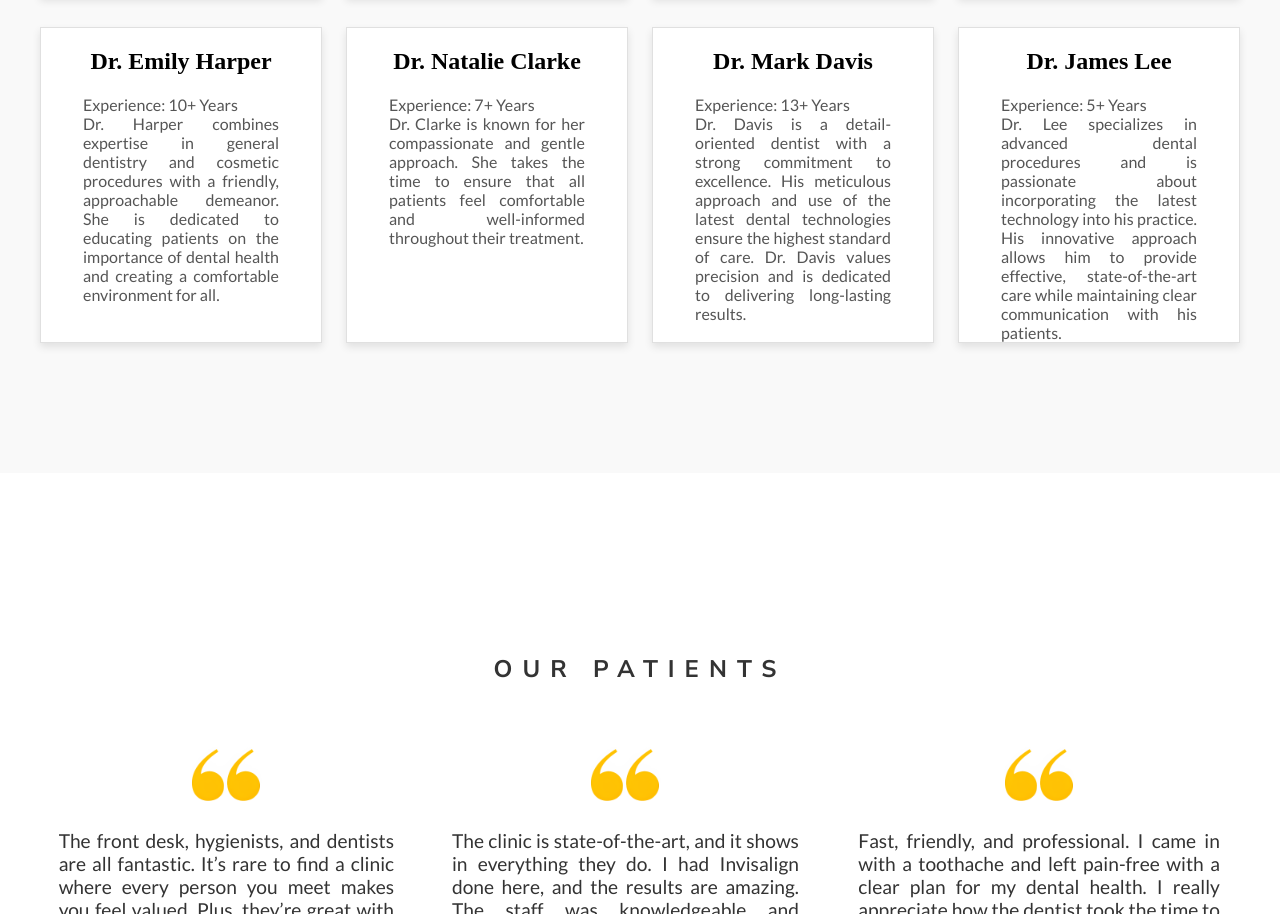
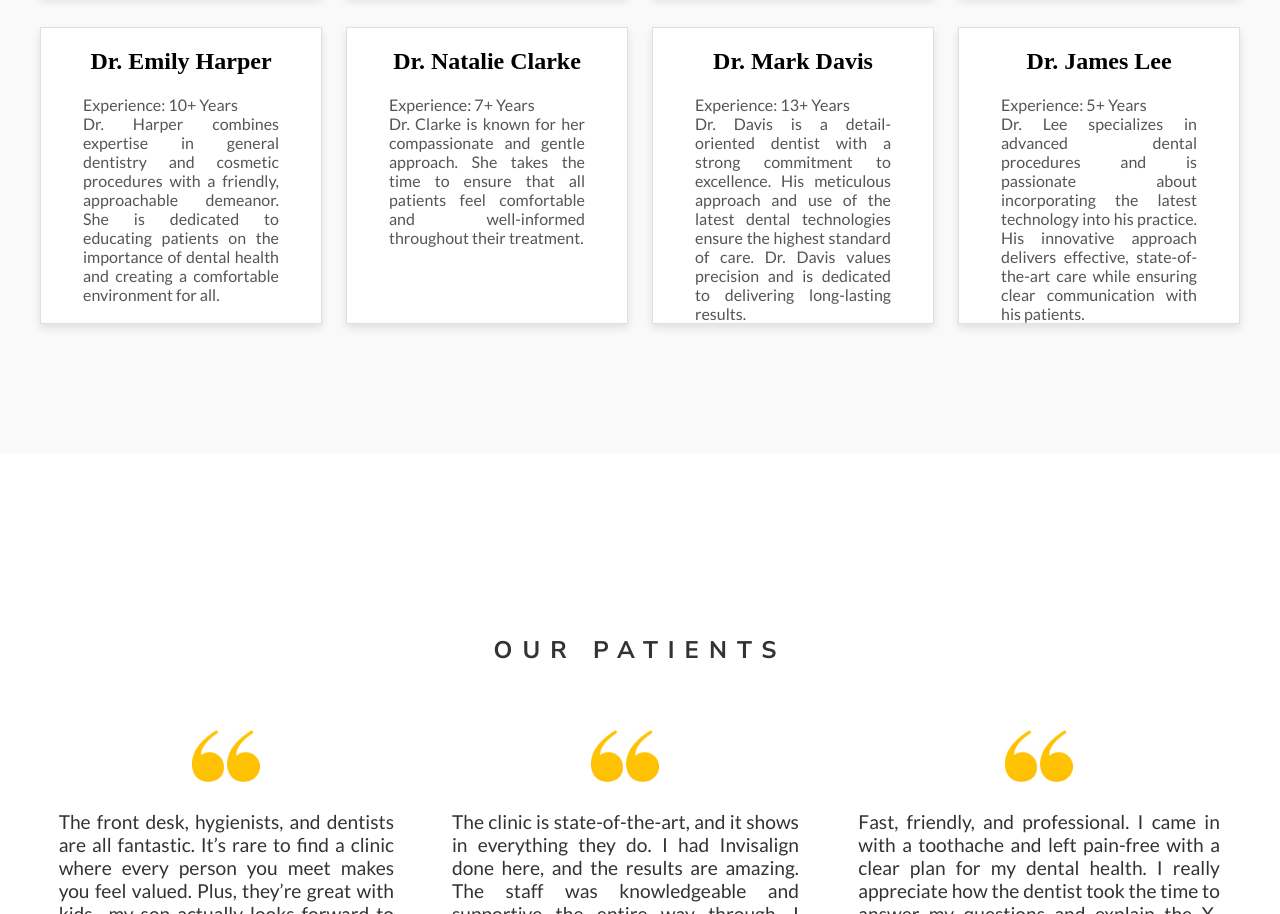
Before and after one commit to ayesha-k317/Dental-Genius, a website: page Home.html in a window 1280 px wide. Shown: the part 2692-3606 px from the top of the page. Drawn offline with nearby package versions, Linux system fonts and the light colour scheme.

Commit message:
Update Home.html

```diff
--- a/Home.html
+++ b/Home.html
@@ -128,7 +128,7 @@
             <div class="box description-box">
                 <h2>Dr. James Lee</h2>
                 <p class="dr4">Experience: 5+ Years</p>
-                <p>Dr. Lee specializes in advanced dental procedures and is passionate about incorporating the latest technology into his practice. His innovative approach allows him to provide effective, state-of-the-art care while maintaining clear communication with his patients.</p>
+                <p>Dr. Lee specializes in advanced dental procedures and is passionate about incorporating the latest technology into his practice. His innovative approach delivers effective, state-of-the-art care while ensuring clear communication with his patients.</p>
             </div>
         </div>
     </section>
```
